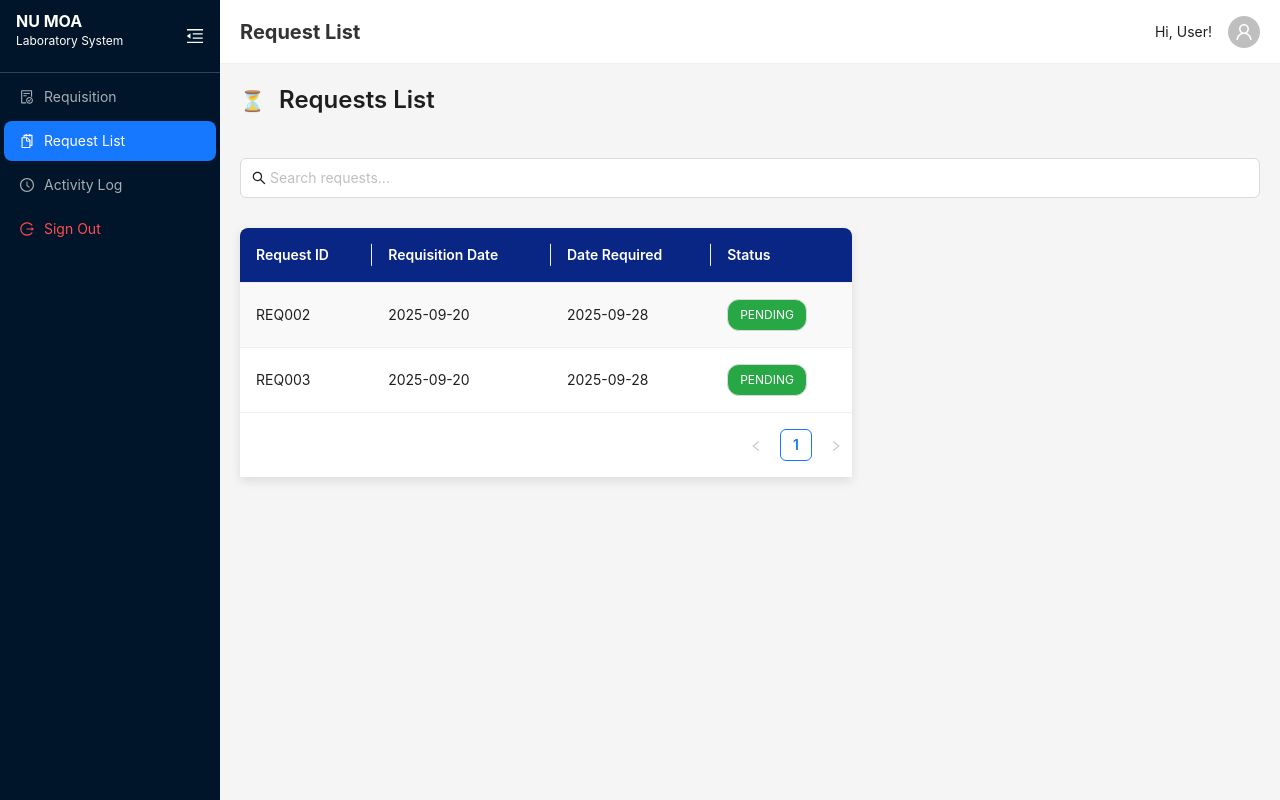
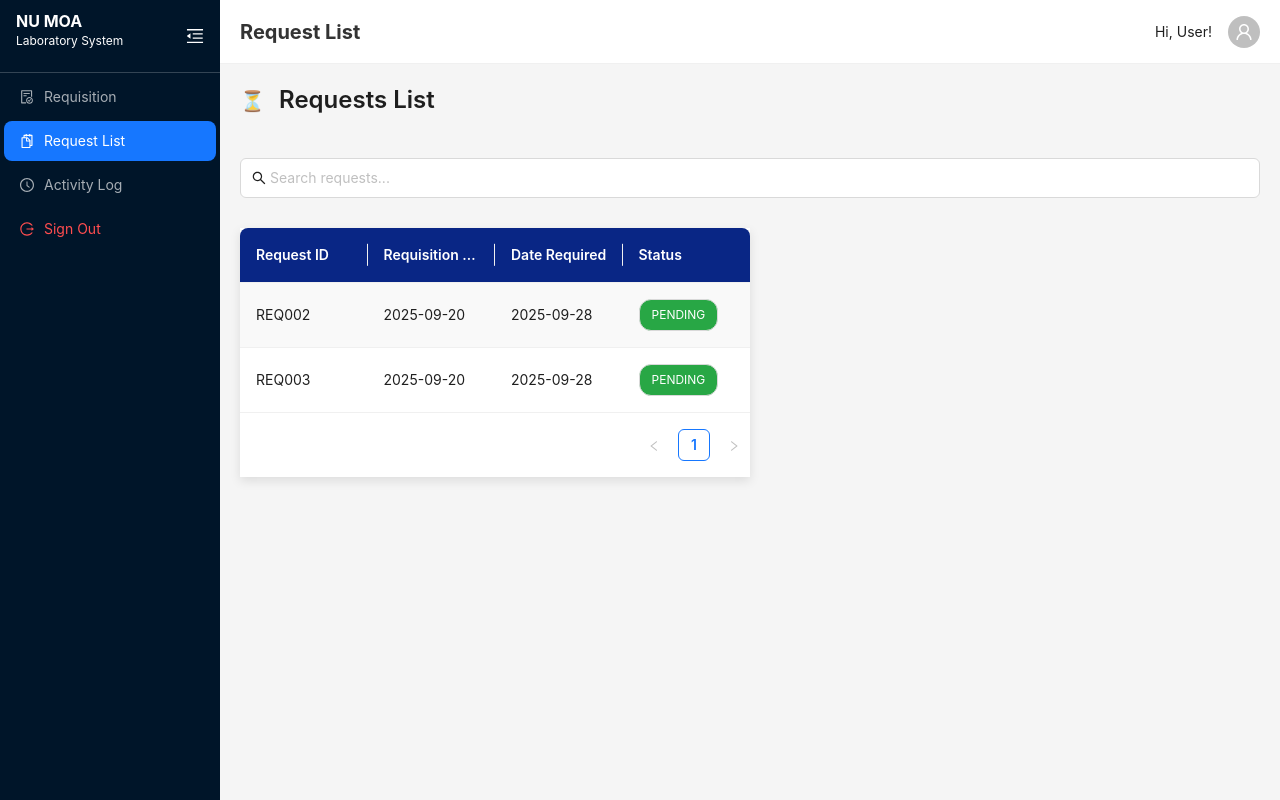
Before and after one commit to Blyn04/webnuls, a React (Create React App) app: page /request-list in a window 1280 px wide. Built offline with nearby package versions, Linux system fonts and the light colour scheme.

Commit message:
REQUEST LIST DETAILS FIXED

```diff
--- a/src/components/styles/usersStyle/RequestList.css
+++ b/src/components/styles/usersStyle/RequestList.css
@@ -1,3 +1,9 @@
+.pending-main {
+  display: flex;
+  gap: 20px;
+  align-items: flex-start;
+}
+
 .pending-content {
   padding: 20px;
   background-color: #f5f5f5;
@@ -26,12 +32,6 @@
   margin-bottom: 10px;
   width: 100%;
   height: 40px;
-}
-
-.pending-table {
-  width: 60%;
-  background: white;
-  box-shadow: 0 4px 10px rgba(0, 0, 0, 0.1);
 }
 
 .status-btn {
@@ -65,3 +65,38 @@
 .cancel-btn {
   margin-top: 20px;
 }
+
+.pending-table {
+  width: 50%;
+  background: white;
+  box-shadow: 0 4px 10px rgba(0, 0, 0, 0.1);
+  table-layout: fixed;
+}
+
+.items-table {
+  width: 100%;
+  table-layout: fixed;
+  margin-top: 15px;
+}
+
+.ant-table th,
+.ant-table td {
+  white-space: nowrap;
+  overflow: hidden;
+  text-overflow: ellipsis;
+}
+
+.ant-table .ant-table-cell {
+  width: 120px;
+  max-width: 120px;
+  white-space: nowrap;
+  overflow: hidden;
+  text-overflow: ellipsis;
+}
+
+.details-card {
+  width: 48%;
+  margin-top: 0;
+  border: 1px solid #ddd;
+  box-shadow: 0 4px 10px rgba(0, 0, 0, 0.1);
+}
--- a/src/components/users/RequestList.js
+++ b/src/components/users/RequestList.js
@@ -17,7 +17,6 @@ import "../styles/usersStyle/RequestList.css";
 const { Content } = Layout;
 const { Title, Text } = Typography;
 
-// Sample Pending Requests Data
 const pendingRequests = [
   {
     id: "REQ002",
@@ -25,21 +24,27 @@ const pendingRequests = [
     dateRequired: "2025-09-28",
     status: "PENDING",
     requester: "Henreizh Nathan H. Aruta",
+    timeNeeded: "08:00 AM - 12:00 PM",
+    courseCode: "MED101",
+    courseDescription: "Basic Medical Laboratory Science",
+    room: "Chemistry Lab 1",
     items: [
       {
         description: "Bond Paper",
         itemId: "SPL02",
         quantity: 20,
         department: "MEDTECH",
+        usageType: "Laboratory Experiment",
       },
       {
         description: "Paracetamol",
-        itemId: "SPL02",
+        itemId: "SPL03",
         quantity: 30,
         department: "NURSING",
+        usageType: "Research",
       },
     ],
-    message: "hello, may klase kami kc, we need these thx",
+    message: "Hello, may klase kami kc, we need these thx",
   },
   {
     id: "REQ003",
@@ -47,37 +52,30 @@ const pendingRequests = [
     dateRequired: "2025-09-28",
     status: "PENDING",
     requester: "Henreizh Nathan H. Aruta",
+    timeNeeded: "01:00 PM - 04:00 PM",
+    courseCode: "NRS202",
+    courseDescription: "Pharmacology and Nursing Care",
+    room: "Nursing Lab 2",
     items: [
       {
-        description: "Bond Paper",
-        itemId: "SPL02",
-        quantity: 20,
-        department: "MEDTECH",
-      },
-      {
-        description: "Paracetamol",
-        itemId: "SPL02",
-        quantity: 30,
-        department: "NURSING",
-      },
-      {
         description: "Syringe",
-        itemId: "SPL02",
+        itemId: "SPL04",
         quantity: 10,
         department: "MEDTECH",
+        usageType: "Community Extension",
       },
       {
         description: "Pen",
-        itemId: "SPL02",
+        itemId: "SPL05",
         quantity: 15,
         department: "NURSING",
+        usageType: "Others",
       },
     ],
-    message: "hello, may klase kami kc, we need these thx",
+    message: "Hello, need namin for training. Thanks!",
   },
 ];
 
-// Main Table Columns
 const columns = [
   {
     title: "Request ID",
@@ -106,7 +104,6 @@ const columns = [
   },
 ];
 
-// Requested Items Table Columns
 const itemColumns = [
   {
     title: "Item #",
@@ -143,6 +140,16 @@ const itemColumns = [
       </span>
     ),
   },
+  {
+    title: "Usage Type",
+    dataIndex: "usageType",
+    key: "usageType",
+    render: (usageType) => (
+      <span style={{ fontStyle: "italic", color: "#1890ff" }}>
+        {usageType}
+      </span>
+    ),
+  },
 ];
 
 const RequestList = () => {
@@ -150,12 +157,10 @@ const RequestList = () => {
   const [isCancelVisible, setIsCancelVisible] = useState(false);
   const [pageTitle, setPageTitle] = useState("");
 
-  // Handle Row Click to Show Details
   const handleRowClick = (record) => {
     setSelectedRequest(record);
   };
 
-  // Handle Cancel Request
   const handleCancelRequest = () => {
     message.success("Request successfully canceled!");
     setSelectedRequest(null);
@@ -218,6 +223,19 @@ const RequestList = () => {
                 <p>
                   <strong>Date Required:</strong> {selectedRequest.dateRequired}
                 </p>
+                <p>
+                  <strong>Time Needed:</strong> {selectedRequest.timeNeeded}
+                </p>
+                <p>
+                  <strong>Course Code:</strong> {selectedRequest.courseCode}
+                </p>
+                <p>
+                  <strong>Course Description:</strong>{" "}
+                  {selectedRequest.courseDescription}
+                </p>
+                <p>
+                  <strong>Room:</strong> {selectedRequest.room}
+                </p>
 
                 <Title level={5}>Requested Items:</Title>
 
@@ -238,12 +256,20 @@ const RequestList = () => {
                 <Button
                   type="primary"
                   danger
-                  block
                   icon={<CloseOutlined />}
                   onClick={() => setIsCancelVisible(true)}
                   className="cancel-btn"
                 >
                   Cancel Request
+                </Button>
+
+                <Button
+                  type="default"
+                  onClick={() => setSelectedRequest(null)}
+                  className="close-btn"
+                  style={{ marginLeft: "8px" }}
+                >
+                  Close
                 </Button>
               </Card>
             )}
```
